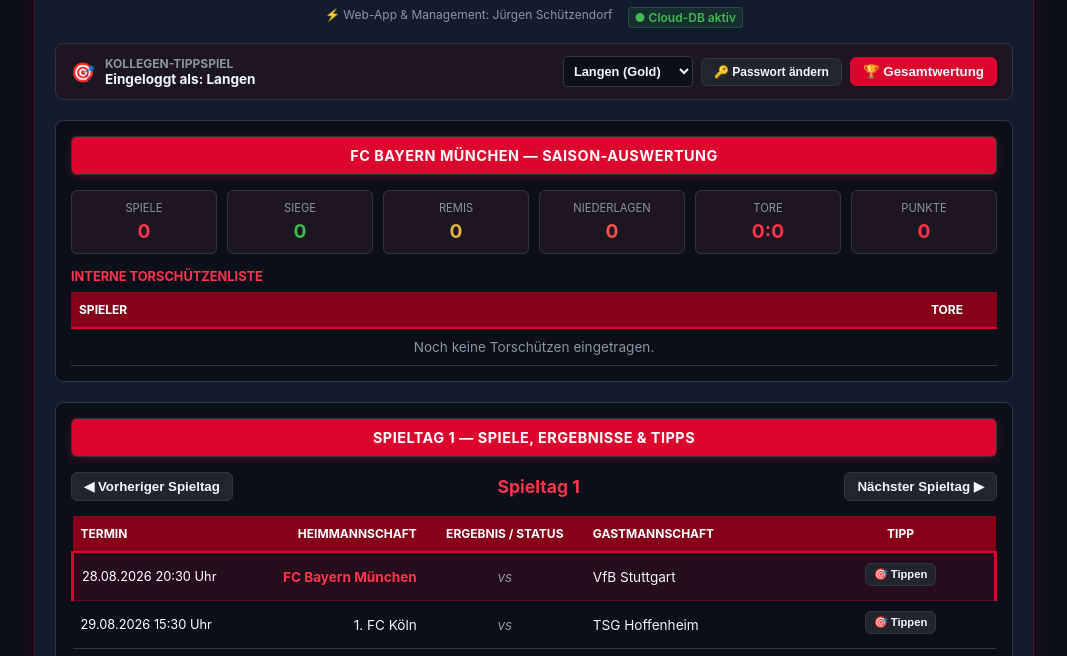
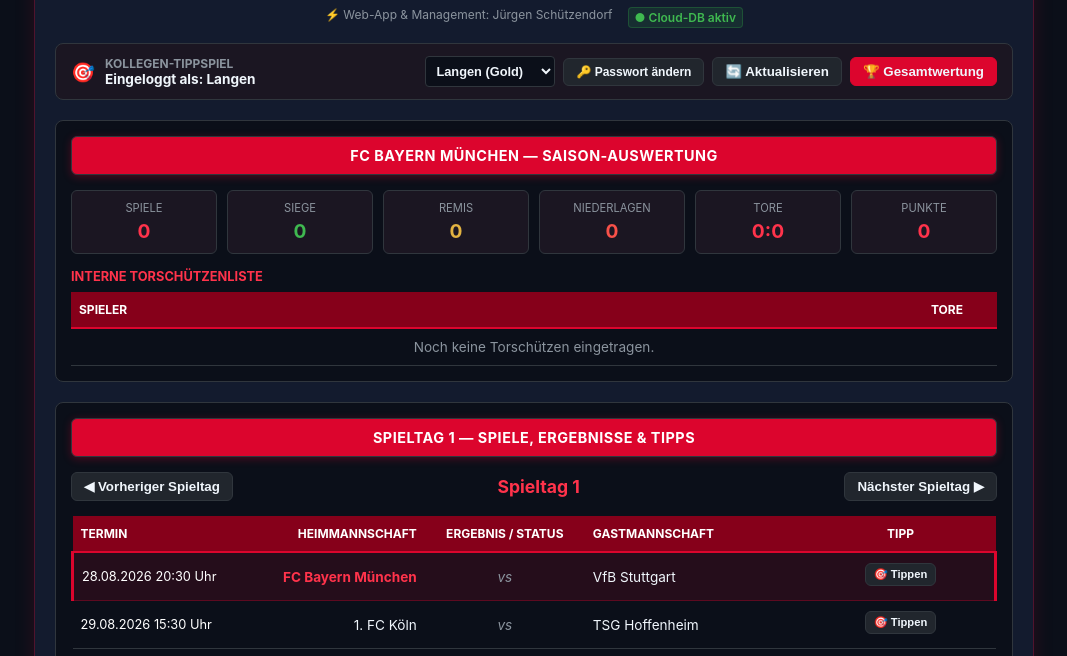
Before and after one commit to Zechenhauer/supabase_01, a plain HTML site: page index.html in a window 1280 px wide. Shown: the part 116-772 px from the top of the page, without its empty margins (106-1173 px from the left). Drawn offline with nearby package versions, Linux system fonts and the light colour scheme; no server answers.

Commit message:
Update index.html

```diff
--- a/index.html
+++ b/index.html
@@ -399,6 +399,7 @@
                 <option value="Kokser">Kokser (Grün)</option>
             </select>
             <button class="matchday-btn" onclick="openPasswordModal()" style="font-size: 0.75rem;">🔑 Passwort ändern</button>
+            <button class="matchday-btn" onclick="loadFromCloud(true)" style="background: #21262d; border-color: var(--border-color);" title="Daten sofort neu laden">🔄 Aktualisieren</button>
             <button class="matchday-btn" onclick="openLeaderboardModal()" style="background: var(--bayern-red); border-color: var(--bayern-red);">🏆 Gesamtwertung</button>
         </div>
     </div>
@@ -1015,7 +1016,7 @@
         }
     }
 
-    async function loadFromCloud() {
+    async function loadFromCloud(showAlert = false) {
         try {
             let [matchesRes, tipsRes, pwRes] = await Promise.all([
                 supabaseClient.from('bundesliga_spiele').select('*'),
@@ -1053,8 +1054,13 @@
                     playerPasswords[p.player_name] = p.password;
                 });
             }
+
+            if (showAlert) {
+                alert("Daten erfolgreich aktualisiert!");
+            }
         } catch (e) {
             console.log('Ladehinweis:', e);
+            if (showAlert) alert("Fehler beim Aktualisieren der Daten.");
         }
         renderAll();
     }
@@ -1224,7 +1230,6 @@
             alert('Fehler beim Speichern des Tipps: ' + error.message);
         } else {
             closeTipModal();
-            // Direkt die Tipps frisch aus der Cloud holen und Tabelle aktualisieren
             let { data } = await supabaseClient.from('bundesliga_tipps').select('*');
             if (data) allTips = data;
             renderMatchdayTable();
```
